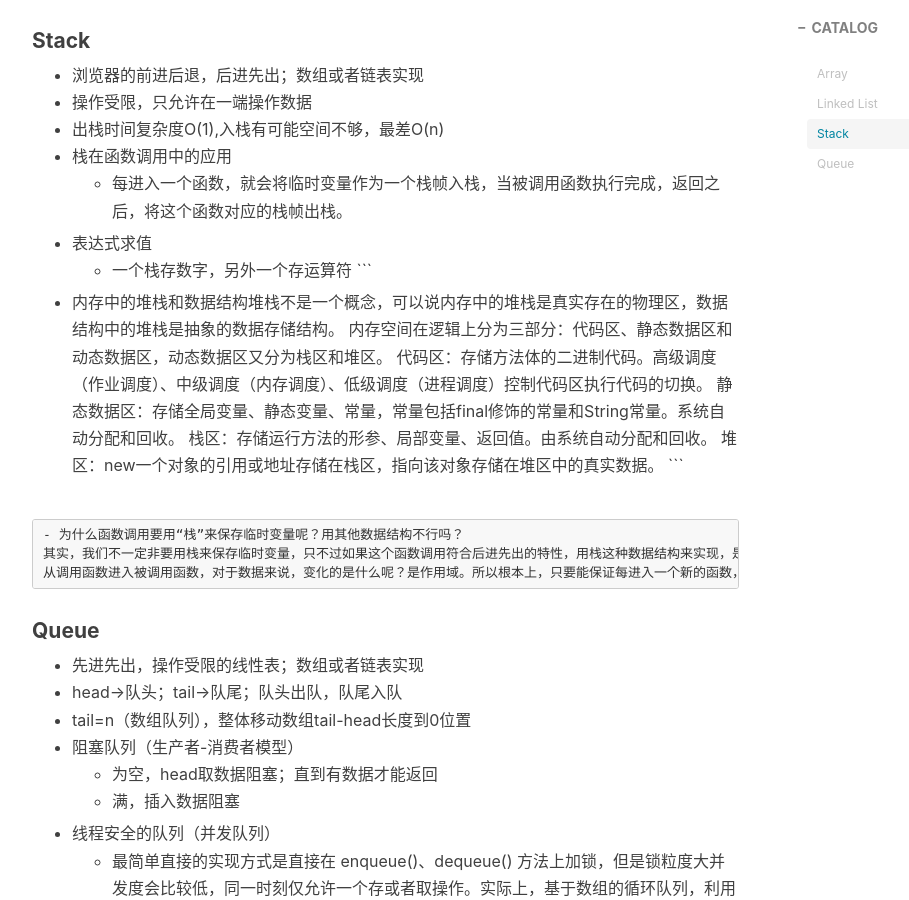
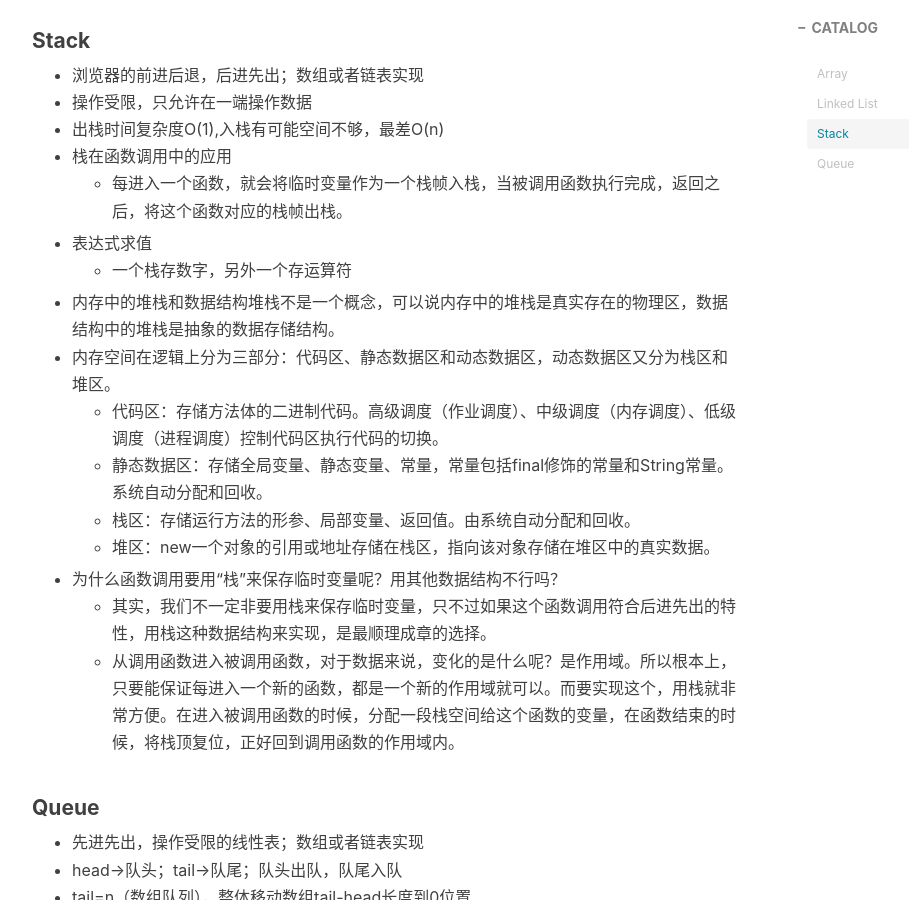
Before and after one commit to Galvin-wjw/Galvin-wjw.github.io, a Jekyll site: the page built from _posts/2019-02-19-线性表(Linear List).md, in a window 1280 px wide and 900 px high, scrolled down 962 px. Shown: the whole window, without its empty margins (233-1142 px from the left). Built offline with Jekyll 4.4.1, drawn with Linux system fonts in a browser that asks for light colours; nearby versions of some CDN libraries; comment, search, counter and statistics services are not loaded.

````diff
--- a/_posts/2019-02-19-线性表(Linear List).md
+++ b/_posts/2019-02-19-线性表(Linear List).md
@@ -31,22 +31,15 @@ tags:
     * 每进入一个函数，就会将临时变量作为一个栈帧入栈，当被调用函数执行完成，返回之后，将这个函数对应的栈帧出栈。
 * 表达式求值
     * 一个栈存数字，另外一个存运算符
-```
 - 内存中的堆栈和数据结构堆栈不是一个概念，可以说内存中的堆栈是真实存在的物理区，数据结构中的堆栈是抽象的数据存储结构。
-内存空间在逻辑上分为三部分：代码区、静态数据区和动态数据区，动态数据区又分为栈区和堆区。
-代码区：存储方法体的二进制代码。高级调度（作业调度）、中级调度（内存调度）、低级调度（进程调度）控制代码区执行代码的切换。
-静态数据区：存储全局变量、静态变量、常量，常量包括final修饰的常量和String常量。系统自动分配和回收。
-栈区：存储运行方法的形参、局部变量、返回值。由系统自动分配和回收。
-堆区：new一个对象的引用或地址存储在栈区，指向该对象存储在堆区中的真实数据。
-```
-
-
-```
+- 内存空间在逻辑上分为三部分：代码区、静态数据区和动态数据区，动态数据区又分为栈区和堆区。
+    - 代码区：存储方法体的二进制代码。高级调度（作业调度）、中级调度（内存调度）、低级调度（进程调度）控制代码区执行代码的切换。
+    - 静态数据区：存储全局变量、静态变量、常量，常量包括final修饰的常量和String常量。系统自动分配和回收。
+    - 栈区：存储运行方法的形参、局部变量、返回值。由系统自动分配和回收。
+    - 堆区：new一个对象的引用或地址存储在栈区，指向该对象存储在堆区中的真实数据。
 - 为什么函数调用要用“栈”来保存临时变量呢？用其他数据结构不行吗？
-其实，我们不一定非要用栈来保存临时变量，只不过如果这个函数调用符合后进先出的特性，用栈这种数据结构来实现，是最顺理成章的选择。
-从调用函数进入被调用函数，对于数据来说，变化的是什么呢？是作用域。所以根本上，只要能保证每进入一个新的函数，都是一个新的作用域就可以。而要实现这个，用栈就非常方便。在进入被调用函数的时候，分配一段栈空间给这个函数的变量，在函数结束的时候，将栈顶复位，正好回到调用函数的作用域内。
-```
-
+    - 其实，我们不一定非要用栈来保存临时变量，只不过如果这个函数调用符合后进先出的特性，用栈这种数据结构来实现，是最顺理成章的选择。
+    - 从调用函数进入被调用函数，对于数据来说，变化的是什么呢？是作用域。所以根本上，只要能保证每进入一个新的函数，都是一个新的作用域就可以。而要实现这个，用栈就非常方便。在进入被调用函数的时候，分配一段栈空间给这个函数的变量，在函数结束的时候，将栈顶复位，正好回到调用函数的作用域内。
 
 #### Queue
 * 先进先出，操作受限的线性表；数组或者链表实现
````
